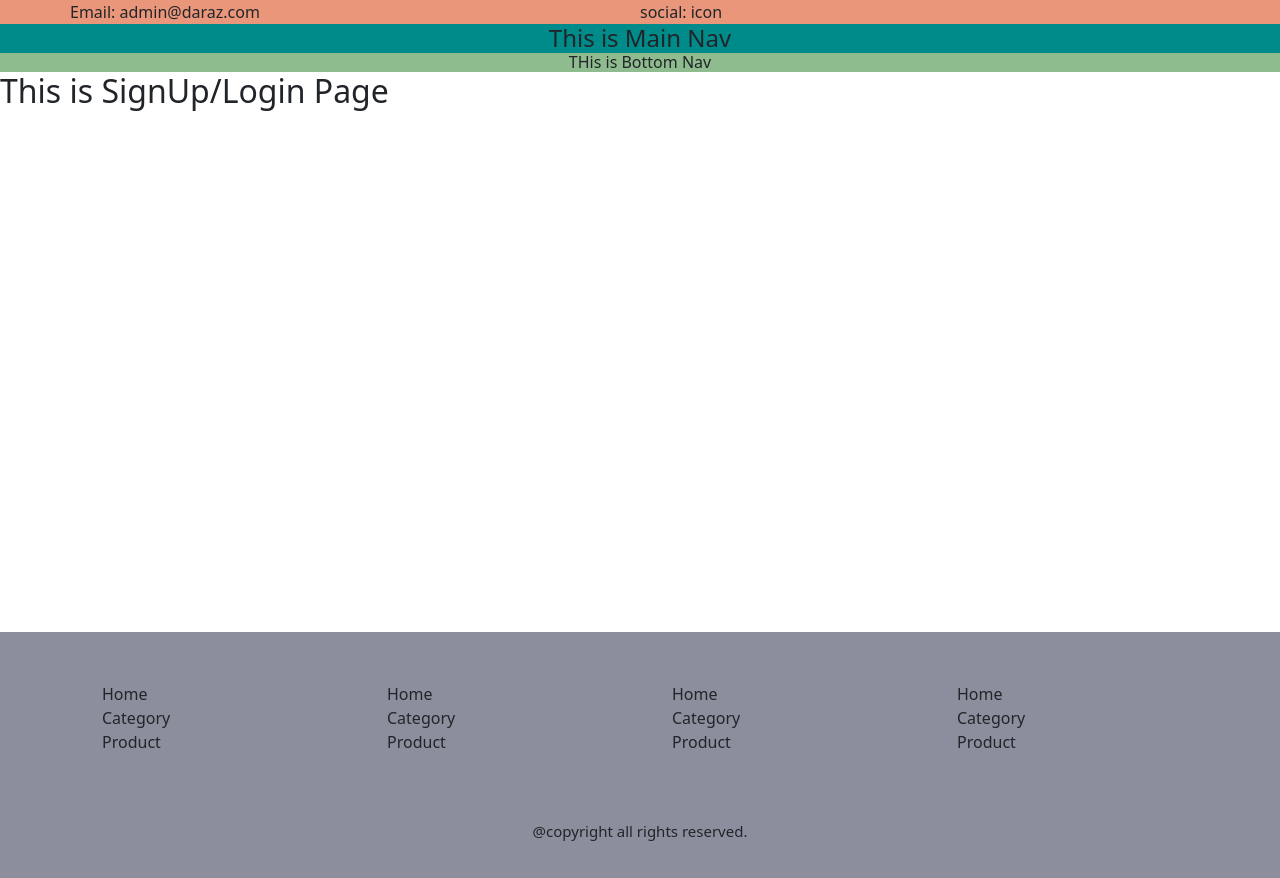
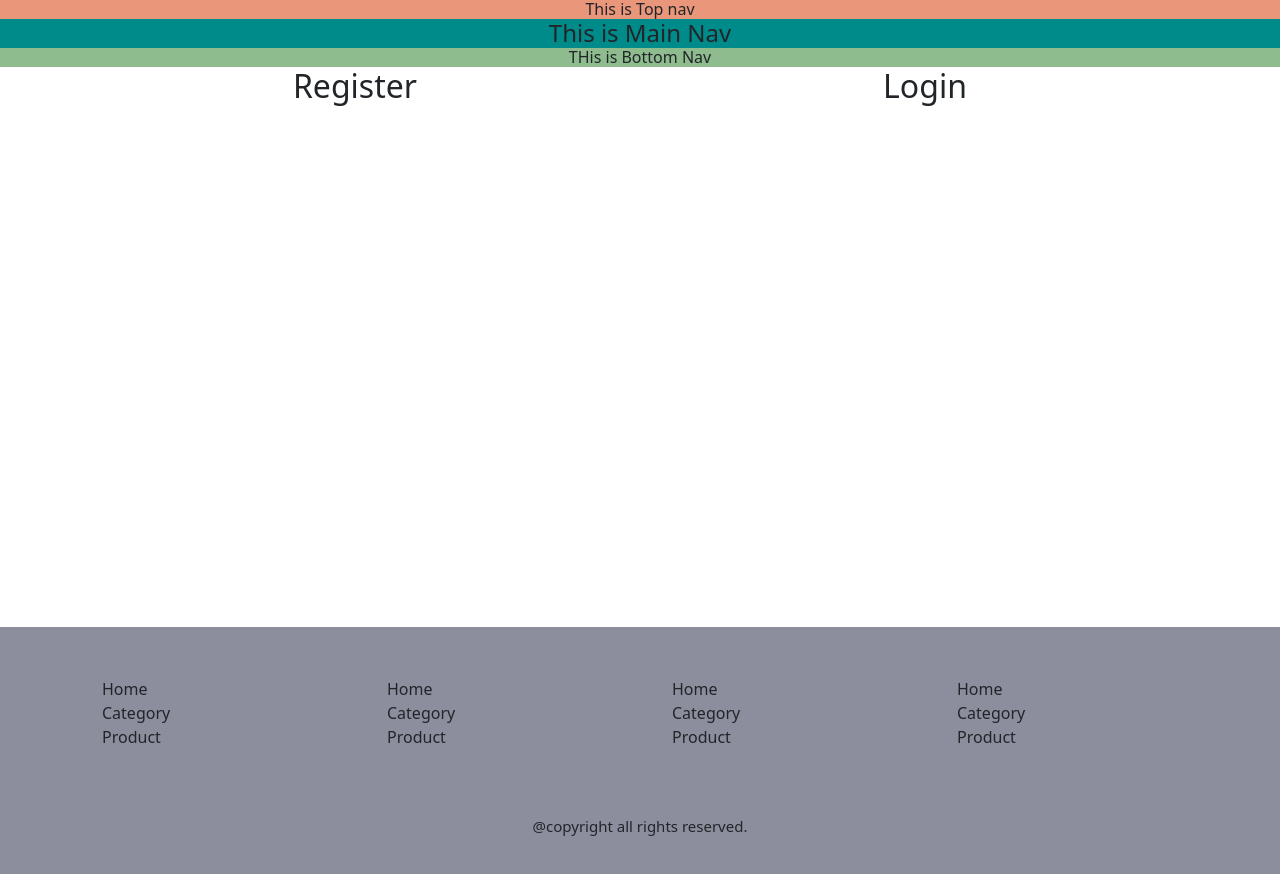
Before and after one commit to dkajolroy/daraz-front-22, a React (Create React App) app: page /auth in a window 1280 px wide. Built offline with nearby package versions, Linux system fonts and the light colour scheme.

Commit message:
auth page add

```diff
--- a/src/Components/Auth/Login.jsx
+++ b/src/Components/Auth/Login.jsx
@@ -1,11 +1,10 @@
-import React, { Component } from 'react'
+import React from 'react'
 
-import React from 'react';
 
 const Login = () => {
     return (
-        <div>
-            Login
+        <div className='login_component'>
+            <center><h2>Login</h2></center>
         </div>
     );
 }
--- a/src/Components/Auth/Register.jsx
+++ b/src/Components/Auth/Register.jsx
@@ -3,7 +3,7 @@ import React from 'react'
 export default function Register() {
     return (
         <div>
-            Login
+            <center><h2>Register</h2></center>
         </div>
     )
 }
--- a/src/Components/Nav/TopNav.jsx
+++ b/src/Components/Nav/TopNav.jsx
@@ -5,14 +5,7 @@ const TopNav = () => {
     return (
         <div className='top_nav_area'>
             <div className="container">
-                <div className="row">
-                    <div className="col">
-                        <span>Email: admin@daraz.com</span>
-                    </div>
-                    <div className="col">
-                        <span>social: icon</span>
-                    </div>
-                </div>
+                <center><h6>This is Top nav</h6></center>
             </div>
         </div>
     );
--- a/src/Pages/Sign.jsx
+++ b/src/Pages/Sign.jsx
@@ -1,9 +1,20 @@
 import React from 'react'
+import Login from './../Components/Auth/Login';
+import Register from './../Components/Auth/Register';
 
 export default function Sign() {
     return (
         <div className="auth_user_container">
-            <h2>This is SignUp/Login Page</h2>
+            <div className="container">
+                <div className="row">
+                    <div className="col">
+                        <Register />
+                    </div>
+                    <div className="col">
+                        <Login />
+                    </div>
+                </div>
+            </div>
         </div>
     )
 }
```
